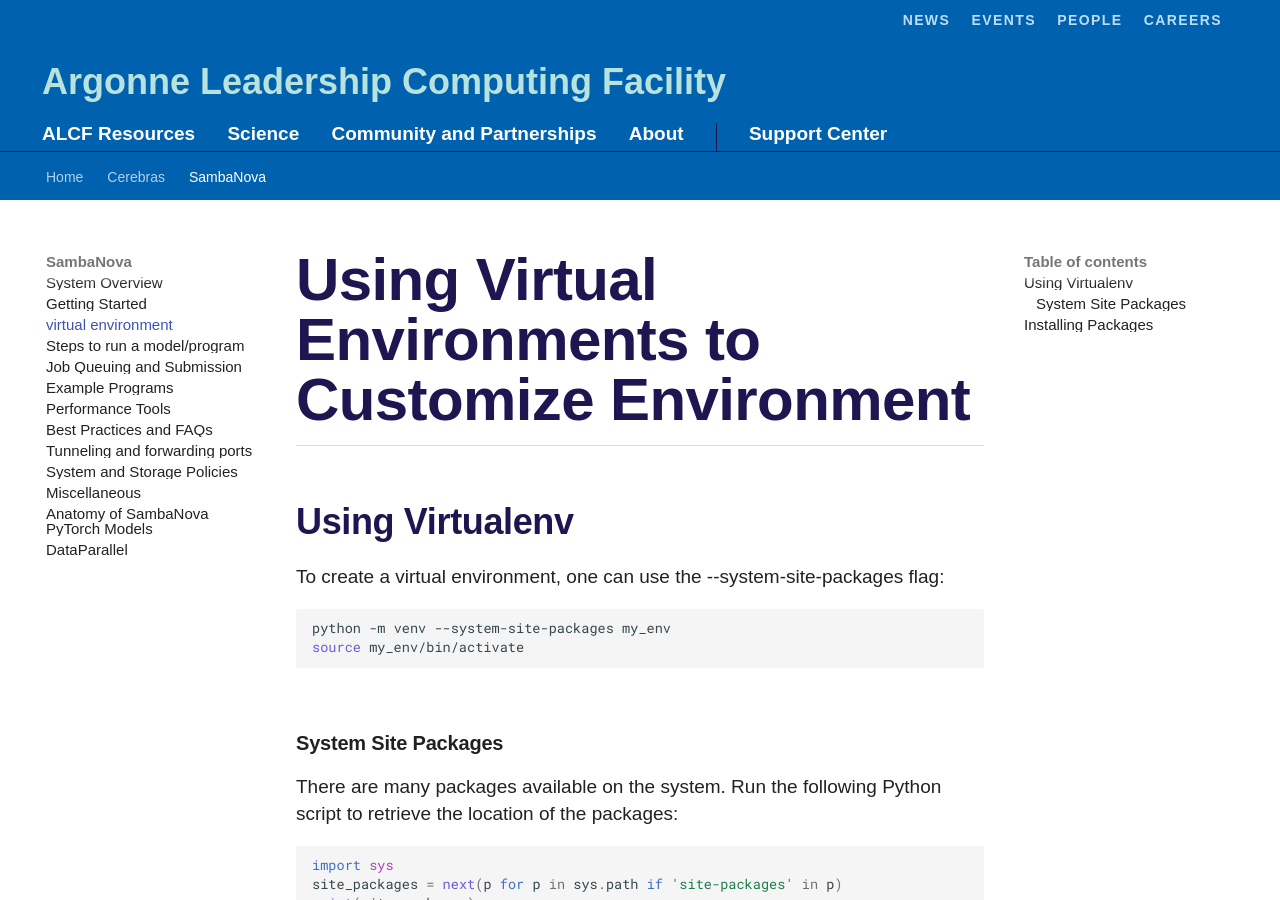
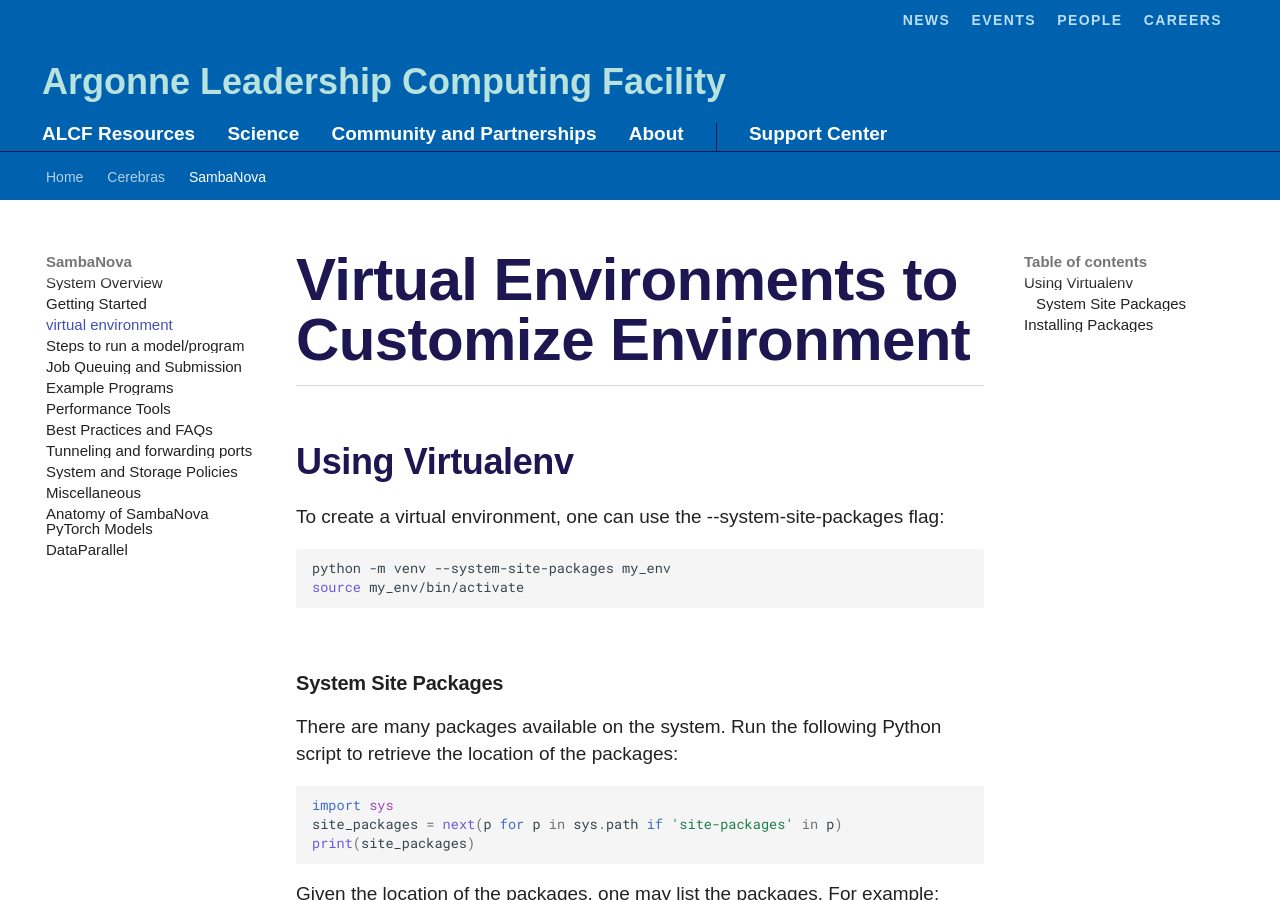
Before and after one commit to argonne-lcf/ai-testbed-userdocs, an MkDocs documentation site: the page built from docs/sambanova/virtual-environment.md, in a window 1280 px wide and 900 px high. Built offline with MkDocs 1.6.1 and Material for MkDocs 9.7.7, drawn with Linux system fonts in a browser that asks for light colours; some web fonts are replaced; comment, search, counter and statistics services are not loaded.

Commit message:
Update virtual-environment.md

```diff
--- a/docs/sambanova/virtual-environment.md
+++ b/docs/sambanova/virtual-environment.md
@@ -1,4 +1,4 @@
-# Using Virtual Environments to Customize Environment
+# Virtual Environments to Customize Environment
 
 ## Using Virtualenv
 
```
